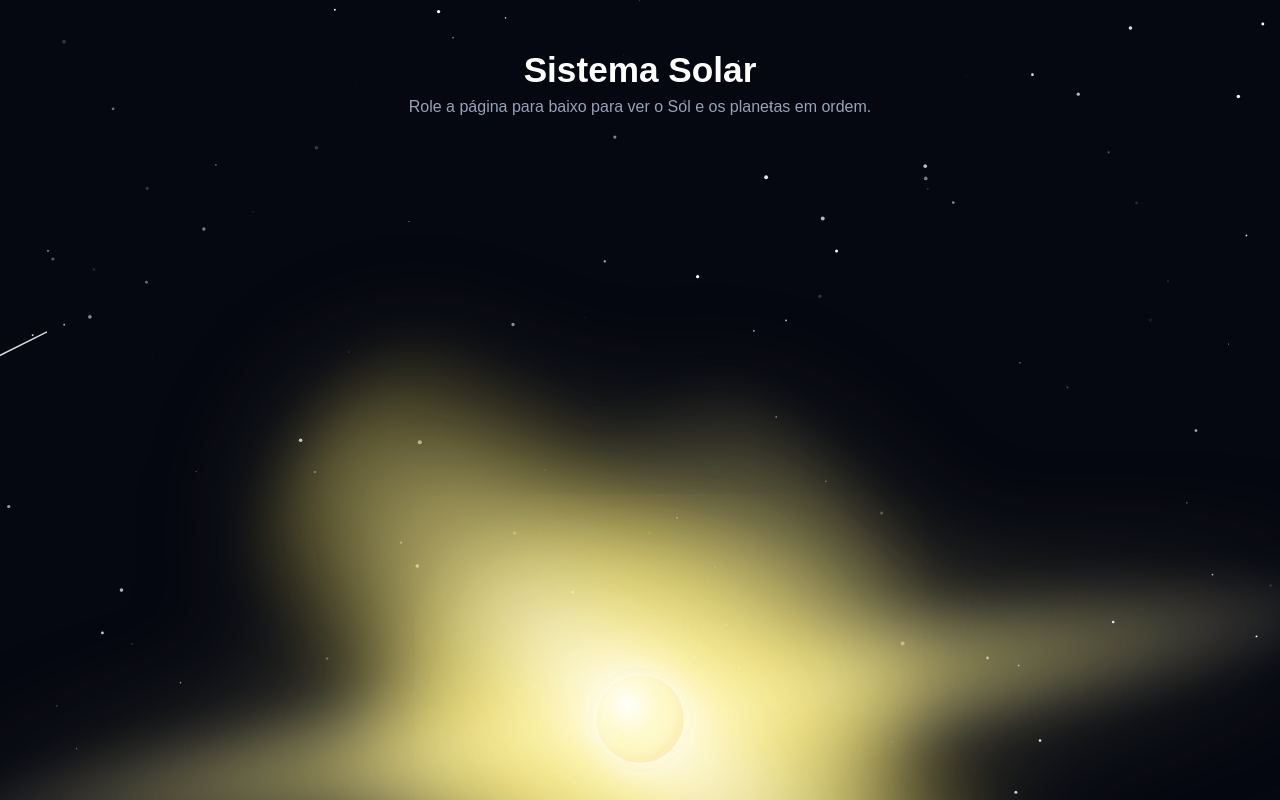
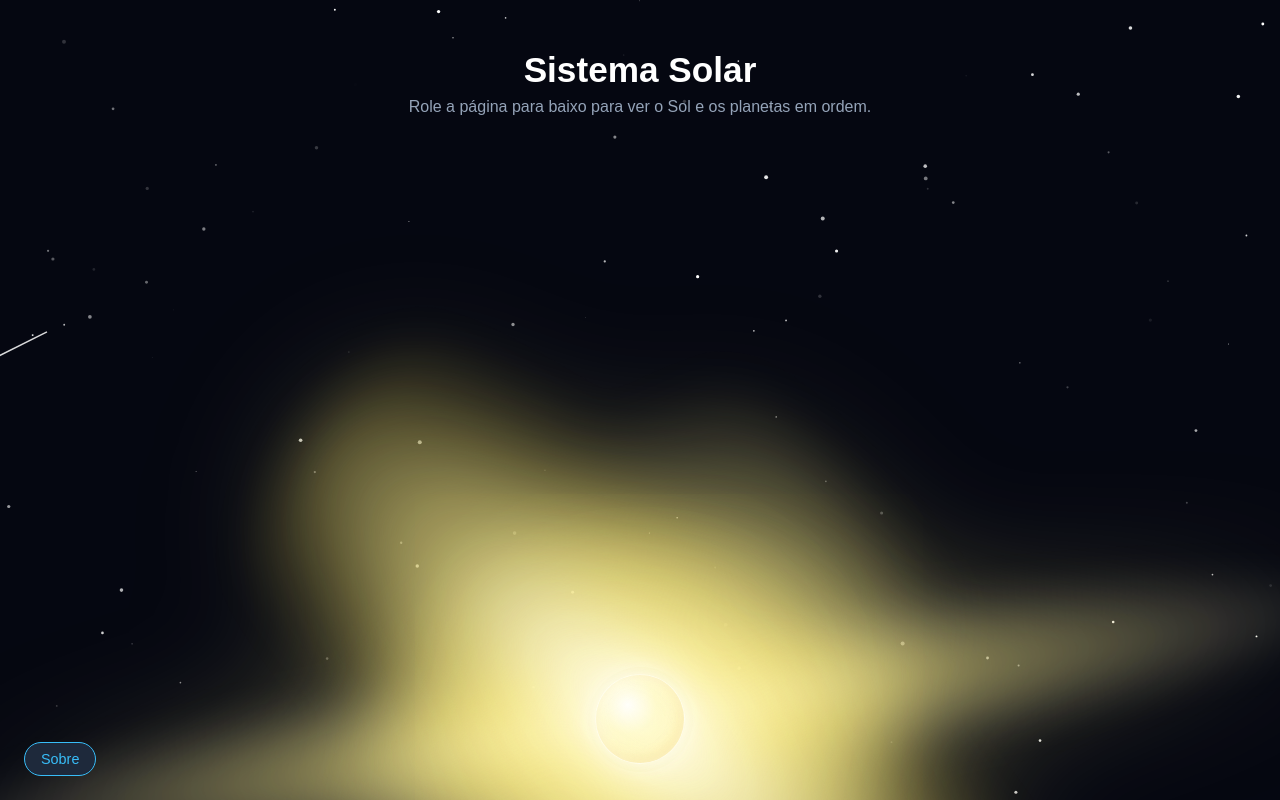
Before and after one commit to amandaskywalker/OdisseiaSolar-Borboleta, a Next.js app in the folder odisseiasolar/: page / in a window 1280 px wide. Shown: the top 800 px of the page. Built offline with nearby package versions, Linux system fonts and the light colour scheme.

Commit message:
Update base.css

```diff
--- a/odisseiasolar/app/css/base.css
+++ b/odisseiasolar/app/css/base.css
@@ -93,3 +93,23 @@ main {
   background: #38bdf8;
   color: #050711;
 }
+
+#btn-sobre {
+  position: fixed;
+  bottom: 24px;
+  left: 24px;
+  background: #1e293b;
+  color: #38bdf8;
+  border: 1px solid #38bdf8;
+  border-radius: 20px;
+  padding: 8px 16px;
+  font-size: 0.9rem;
+  text-decoration: none;
+  z-index: 90;
+  transition: background 0.2s, color 0.2s;
+}
+
+#btn-sobre:hover {
+  background: #38bdf8;
+  color: #050711;
+}
```
